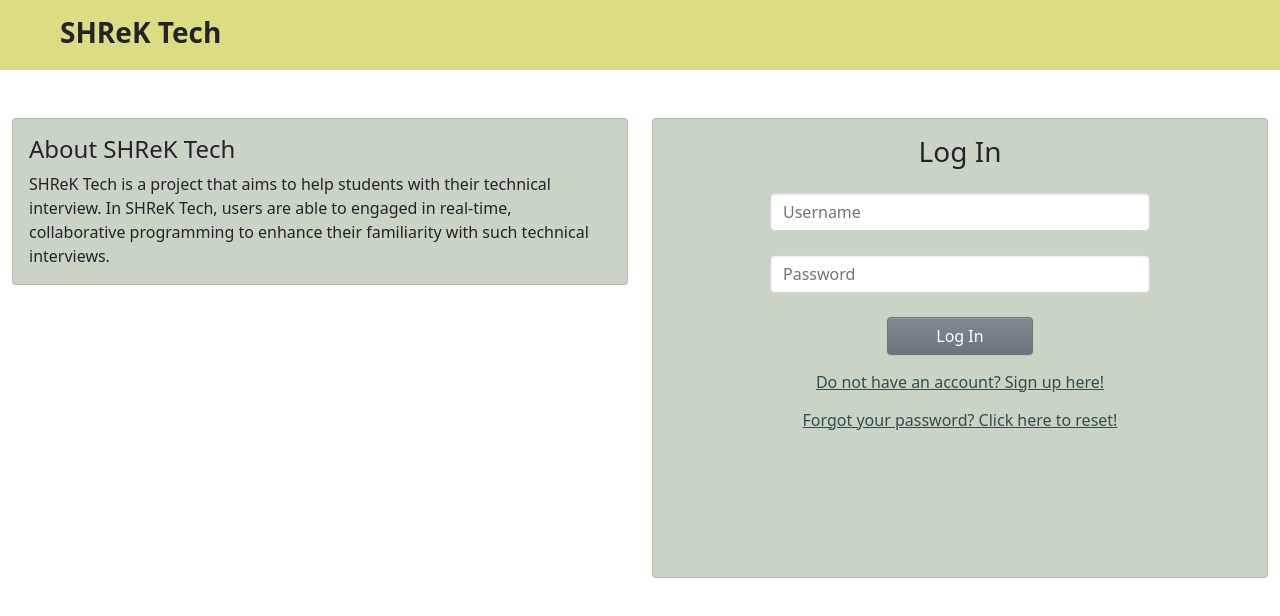
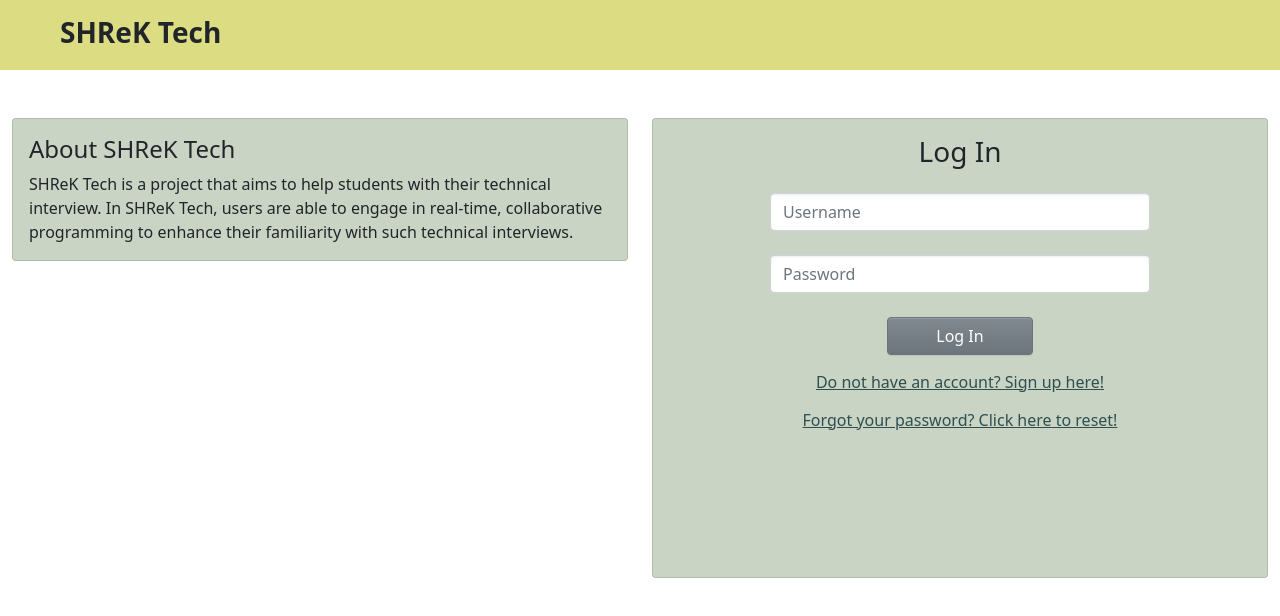
Before and after one commit to CS3219-SE-Principles-and-Patterns/cs3219-project-ay2122-2122-s1-g18, a Vue app in the folder client/: page / in a window 1280 px wide. Shown: the top 616 px of the page. Built offline with nearby package versions, Linux system fonts and the light colour scheme; no server answers.

Commit message:
Minor fix

```diff
--- a/client/src/views/Landing.vue
+++ b/client/src/views/Landing.vue
@@ -5,7 +5,7 @@
         <b-card class="left-panel" title="About SHReK Tech">
           <b-card-text>
             SHReK Tech is a project that aims to help students with their technical interview. In SHReK Tech, users
-            are able to engaged in real-time, collaborative programming to enhance their familiarity with such technical
+            are able to engage in real-time, collaborative programming to enhance their familiarity with such technical
             interviews.
           </b-card-text>
         </b-card>
```
